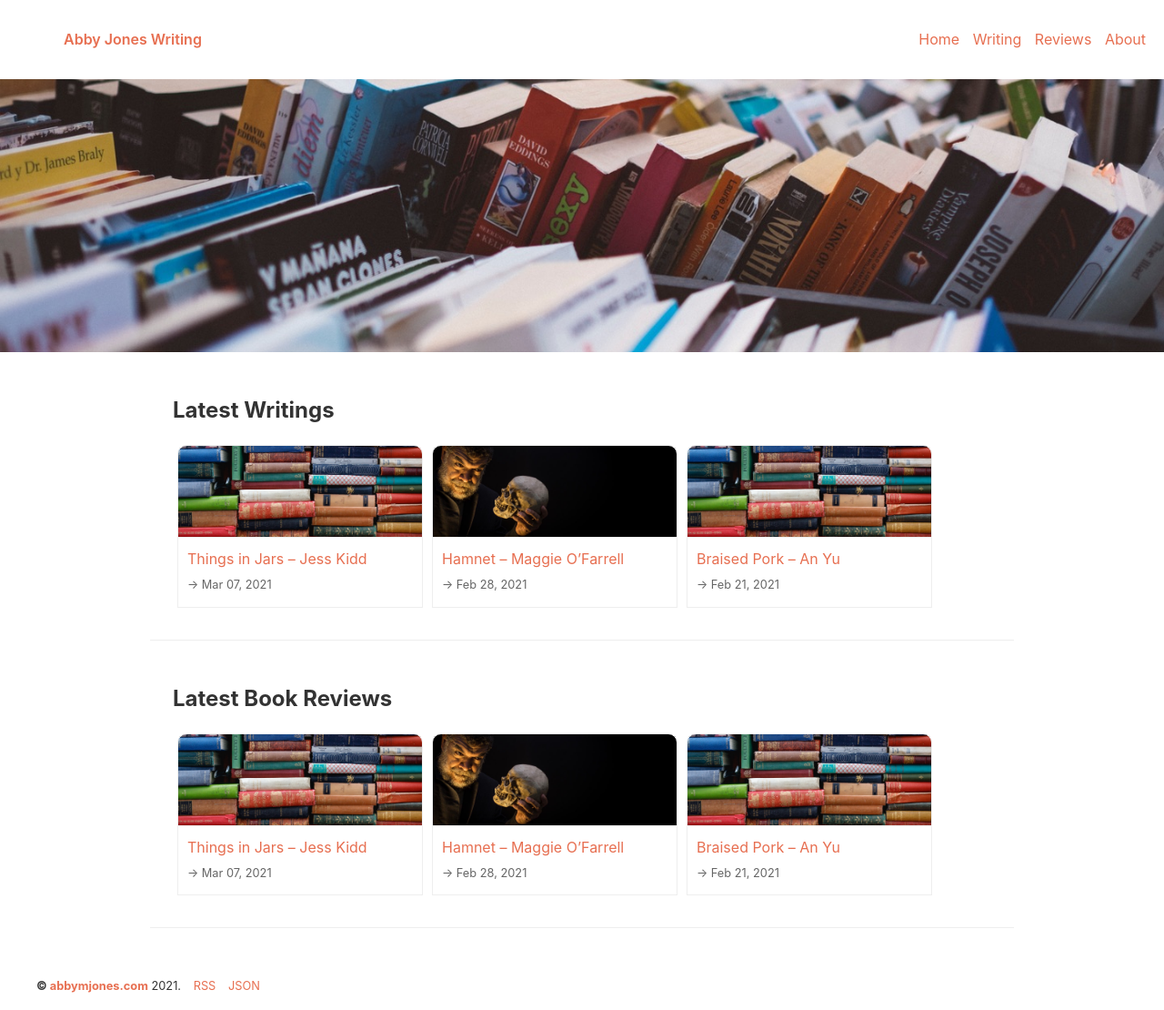
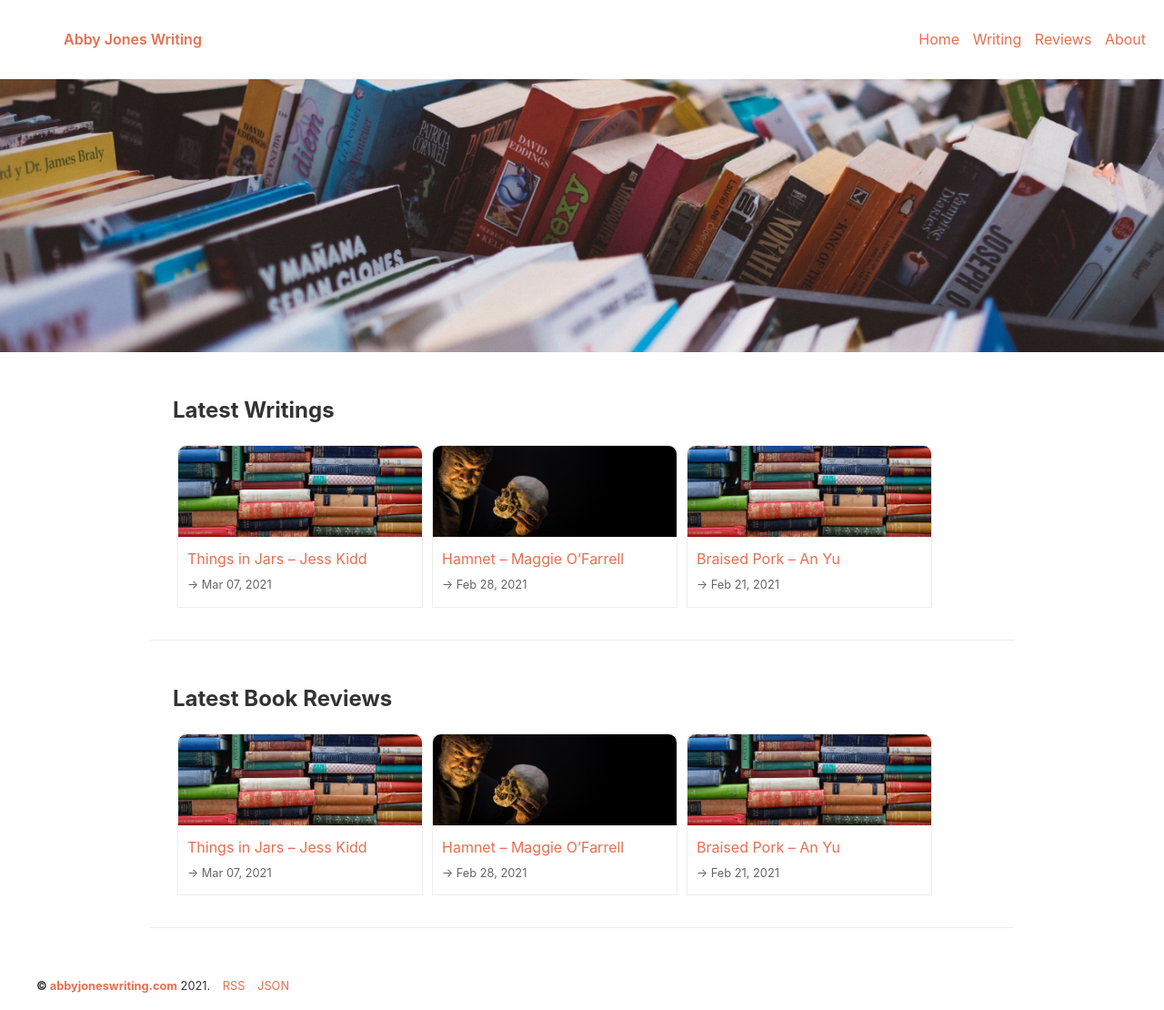
Before and after one commit to coffeewhisky/coffeewhisky.github.io, a Jekyll site: the page built from index.html, in a window 1280 px wide. Shown: the whole page at 91% size. Built offline with Jekyll 4.4.1, drawn with Linux system fonts in a browser that asks for light colours; the list of posts is cut into pages by our own code.

Commit message:
Update footer.html

```diff
--- a/_includes/footer.html
+++ b/_includes/footer.html
@@ -1,6 +1,6 @@
 <footer>
  <ul>
-  <li><strong>&copy; <a href="https://abookishsprite.wordpress.com/">abbymjones.com</a></strong> {{ "now" | date: "%Y" }}.</li>
+  <li><strong>&copy; <a href="https://abookishsprite.wordpress.com/">abbyjoneswriting.com</a></strong> {{ "now" | date: "%Y" }}.</li>
   <li><a href="https://abookishsprite.wordpress.com/">RSS</a></li>
   <li><a href="https://abookishsprite.wordpress.com/">JSON</a></li>
  </ul>
```
